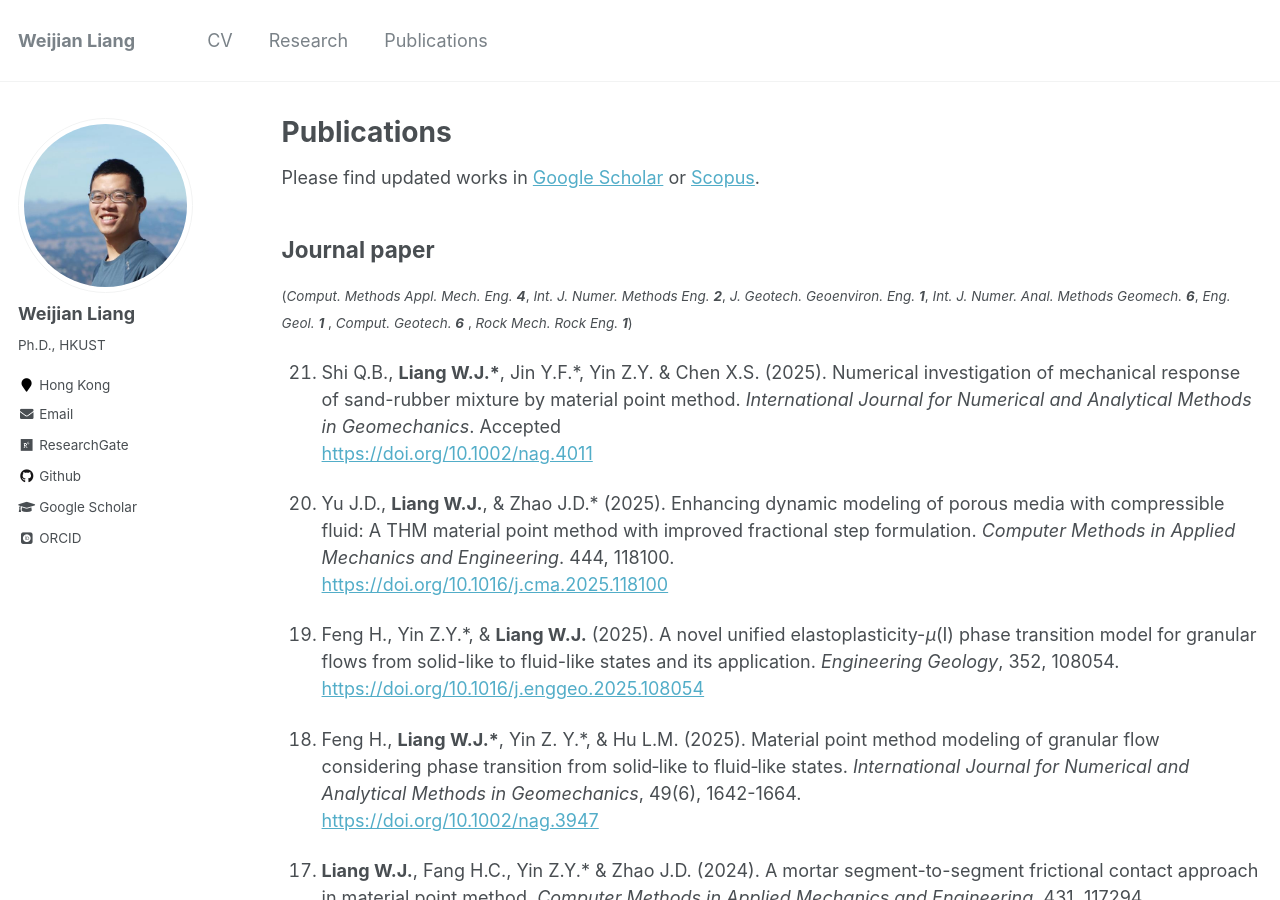
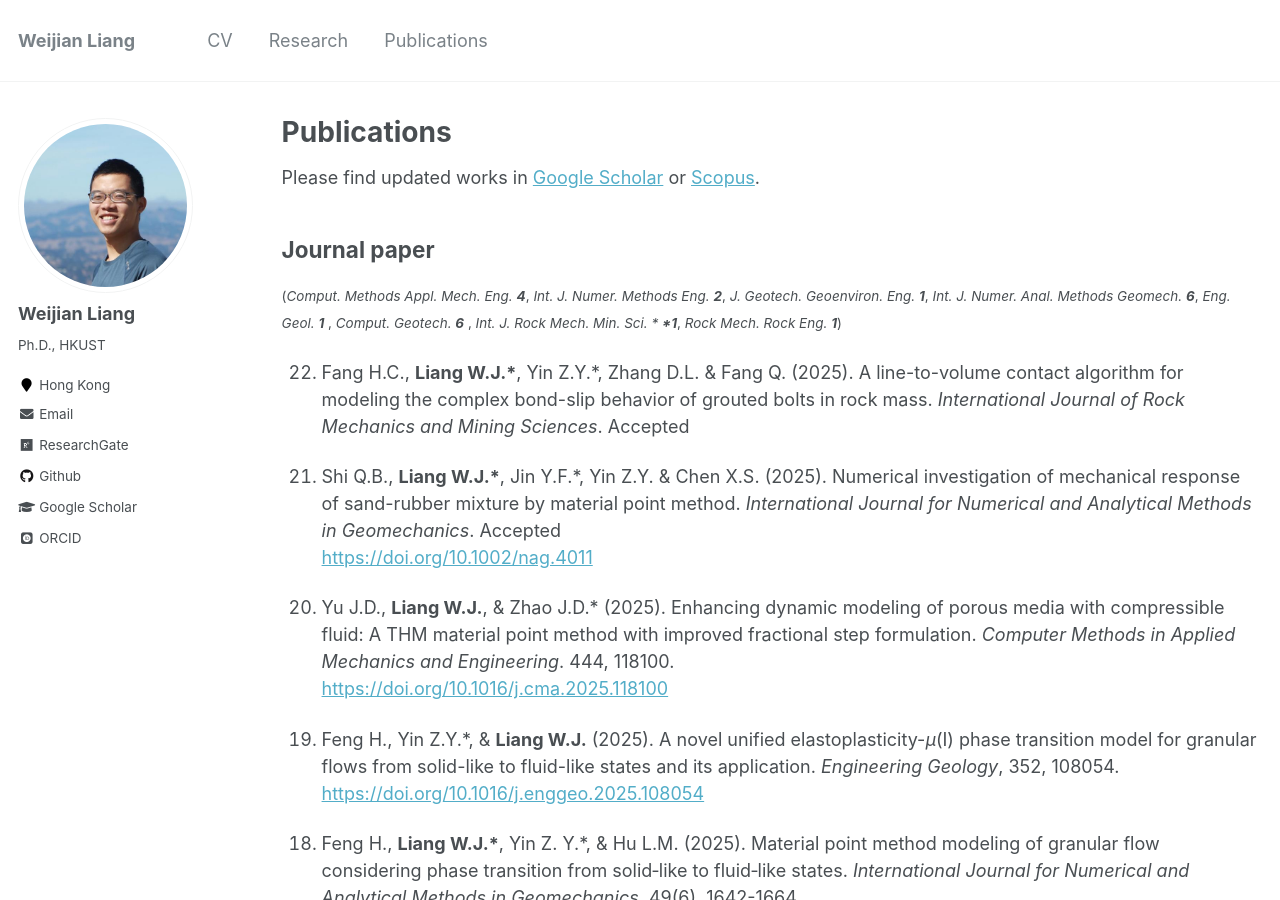
Before and after one commit to WeijianLiang/WeijianLiang.github.io, a Jekyll site: the page built from _pages/publications.md, in a window 1280 px wide and 900 px high. Built offline with Jekyll 4.4.1, drawn with Linux system fonts in a browser that asks for light colours; some web fonts are replaced.

Commit message:
update publication

```diff
--- a/_pages/publications.md
+++ b/_pages/publications.md
@@ -15,7 +15,11 @@ Please find updated works in [Google Scholar](https://scholar.google.com/citatio
  *Int. J. Numer. Anal. Methods Geomech.* ***6***,
  *Eng. Geol.* ***1*** ,
  *Comput. Geotech.* ***6*** ,
+ *Int. J. Rock Mech. Min. Sci. * ***1***,
  *Rock Mech. Rock Eng.* ***1***)</small>
+
+1. Fang H.C., **Liang W.J.\***, Yin Z.Y.\*, Zhang D.L. & Fang Q. (2025). A line-to-volume contact algorithm for modeling the complex bond-slip behavior of grouted bolts in rock mass.
+*International Journal of Rock Mechanics and Mining Sciences*.  Accepted
 
 1. Shi Q.B., **Liang W.J.\***, Jin Y.F.\*, Yin Z.Y. & Chen X.S. (2025). Numerical investigation of mechanical response of sand-rubber mixture by material point method.
 *International Journal for Numerical and Analytical Methods in Geomechanics*.  Accepted
```
